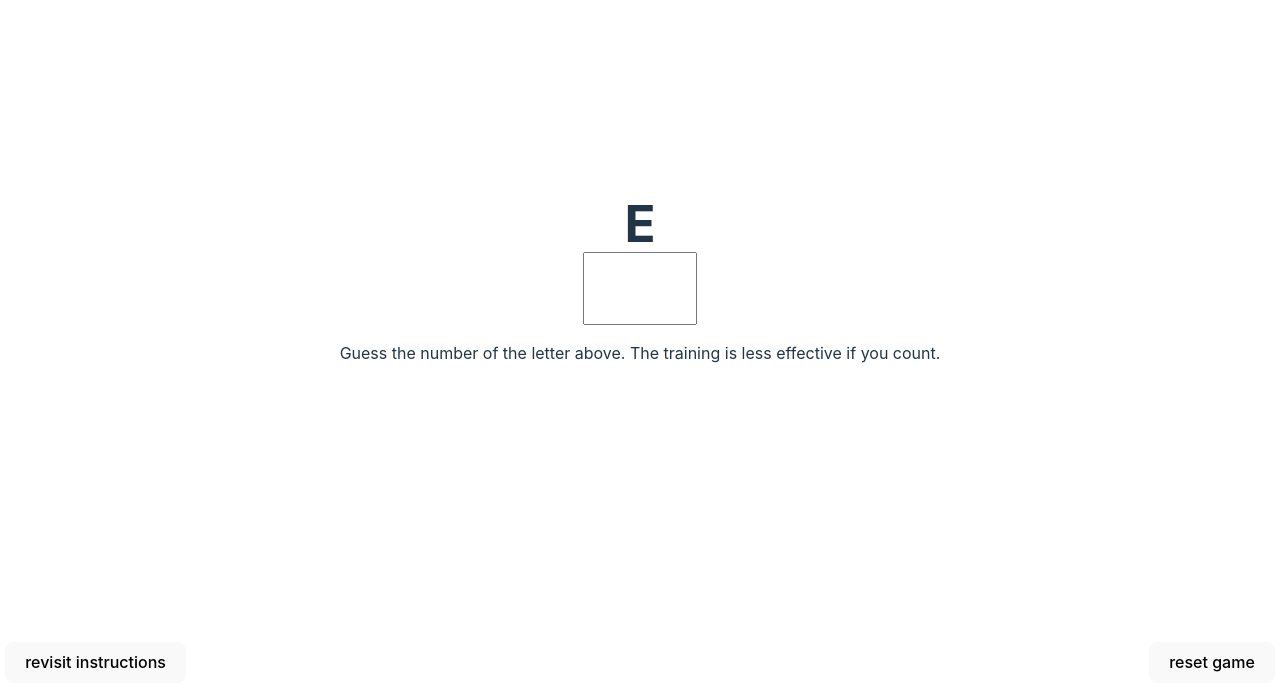
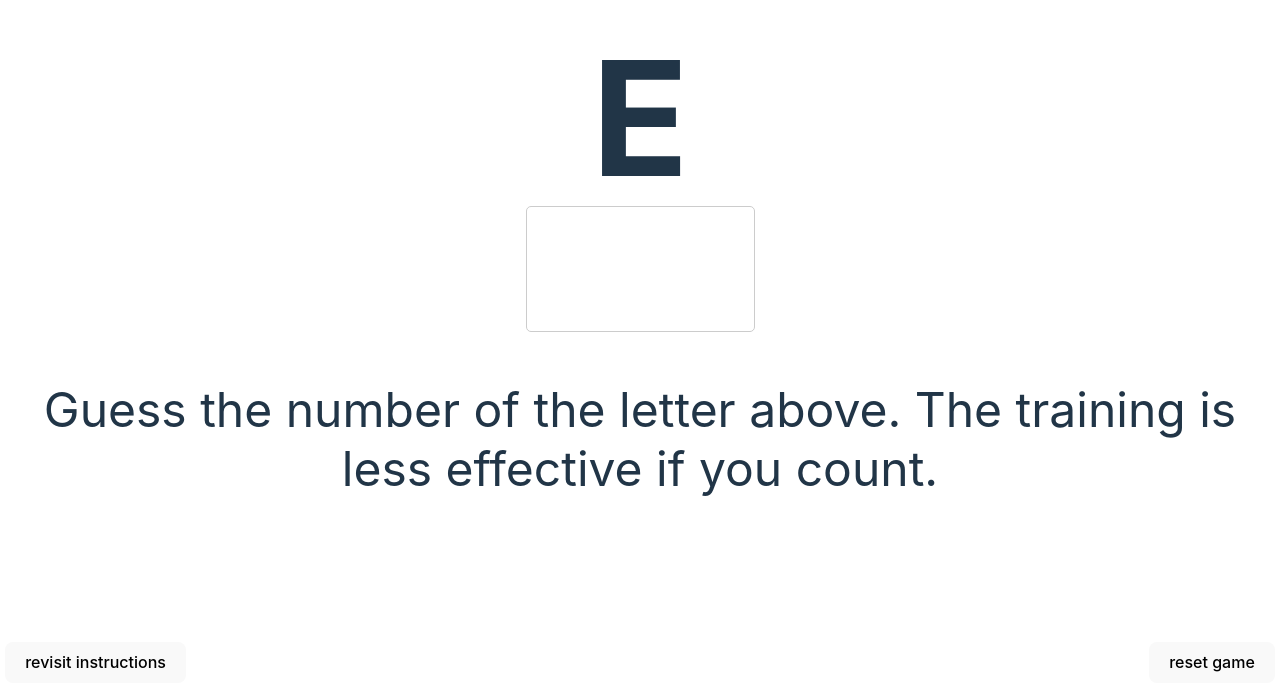
Before and after one commit to felkru/a1b2, a Svelte app: page / in a window 1280 px wide. Shown: the part 112-800 px from the top of the page. Built offline with nearby package versions, Linux system fonts and the light colour scheme.

Commit message:
added styles for desktop & tablet + neutral colors

```diff
--- a/src/App.svelte
+++ b/src/App.svelte
@@ -80,9 +80,6 @@
   replaceLetter();
   // check answer every time the number input changes
   $: checkAnswer(inputValue);
-  console.warn(
-    "This game is still in development and might be subject to breaking changes. You might have to occasionally reset your game data. You can do so by clicking the reset button in the bottom right corner."
-  );
 </script>
 
 <main>
@@ -106,6 +103,8 @@
   #numput {
     padding: 1rem;
     font-size: 2rem;
+    border-radius: 5px;
+    border: 1px solid #ccc;
   }
 
   #resetButton {
@@ -130,4 +129,20 @@
   input[type="number"] {
     -moz-appearance: textfield;
   }
+
+  /* styles for tablet and desktop */
+  @media (min-width: 768px) {
+    h1 {
+      font-size: 10rem;
+    }
+
+    p {
+      font-size: 3rem;
+      line-height: normal;
+    }
+
+    #numput {
+      font-size: 5rem;
+    }
+  }
 </style>
--- a/src/app.css
+++ b/src/app.css
@@ -60,7 +60,7 @@ button {
   transition: border-color 0.25s;
 }
 button:hover {
-  border-color: #f78200;
+  border-color: #646cff;
 }
 button:focus,
 button:focus-visible {
@@ -73,7 +73,7 @@ button:focus-visible {
     background-color: #ffffff;
   }
   a:hover {
-    color: #f78200;
+    color: #646cff;
   }
   button {
     background-color: #f9f9f9;
```
